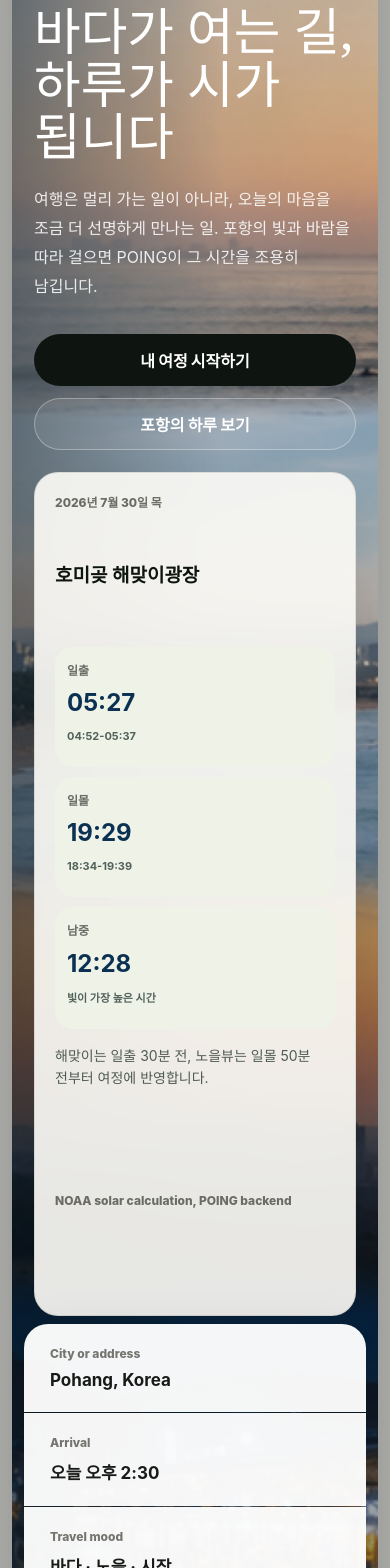
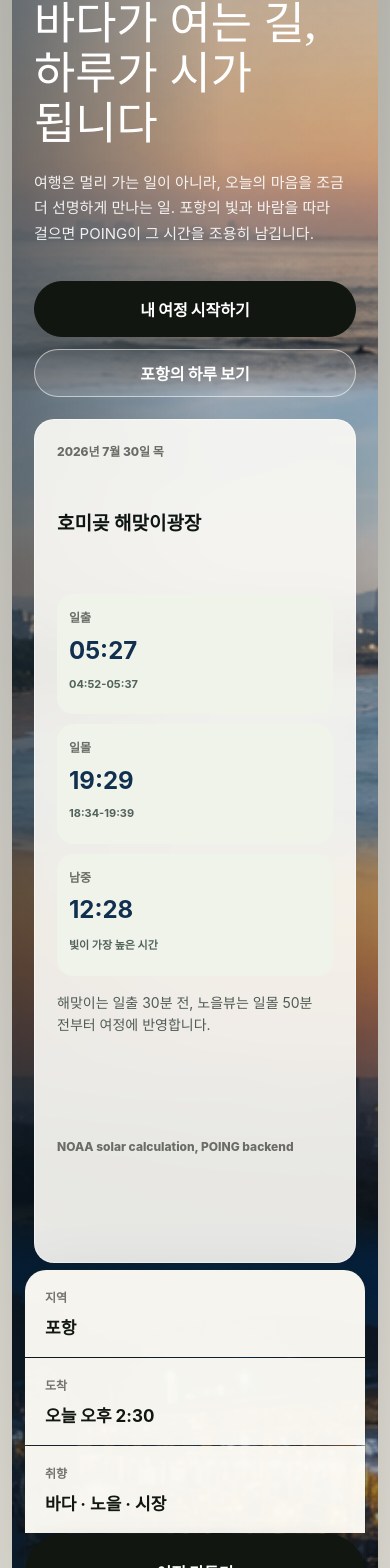
Before and after one commit to shintaehyeon/Poing, a Next.js app: page / in a window 390 px wide. Shown: the part 268-1836 px from the top of the page. Built offline with nearby package versions, Linux system fonts and the light colour scheme.

Commit message:
style: align POING design tone and responsive rhythm

```diff
--- a/src/app/globals.css
+++ b/src/app/globals.css
@@ -2108,3 +2108,516 @@ meter::-webkit-meter-optimum-value {
     padding-inline: 18px;
   }
 }
+
+/* POING design-system alignment */
+:root {
+  --paper: #f3eee5;
+  --paper-soft: #fffdf7;
+  --paper-warm: #f8f3ea;
+  --charcoal: #111611;
+  --ink: #11304f;
+  --muted: #6b7069;
+  --line: rgba(31, 37, 31, 0.14);
+  --line-strong: rgba(31, 37, 31, 0.22);
+  --forest: #52643f;
+  --sand: #d9c7aa;
+  --gold: #c9975a;
+  --sea: #126f86;
+  --radius-sm: 14px;
+  --radius-md: 20px;
+  --radius-lg: 28px;
+  --shadow-soft: 0 18px 46px rgba(20, 25, 20, 0.08);
+  --shadow-lift: 0 28px 80px rgba(20, 25, 20, 0.14);
+}
+
+body {
+  background: var(--paper);
+  color: var(--charcoal);
+}
+
+h1,
+h2,
+h3,
+p,
+strong,
+span,
+a,
+button,
+textarea,
+input {
+  word-break: keep-all;
+}
+
+.landing-page {
+  background:
+    linear-gradient(180deg, #b9b9b2 0, var(--paper) 52%, #ebe4d8 100%);
+}
+
+.editorial-hero {
+  border-radius: var(--radius-lg);
+  box-shadow: var(--shadow-lift);
+}
+
+.editorial-nav {
+  min-height: 72px;
+  border: 1px solid rgba(255, 255, 255, 0.44);
+  border-radius: 20px;
+  background: rgba(255, 253, 247, 0.92);
+  box-shadow: 0 10px 34px rgba(16, 20, 16, 0.1);
+}
+
+.nav-left a,
+.nav-right a,
+.section-heading > a,
+.destination-card a {
+  color: var(--charcoal);
+}
+
+.round-menu {
+  width: 50px;
+  height: 50px;
+  background: var(--charcoal);
+  color: white;
+  font-size: 13px;
+  font-weight: 900;
+}
+
+.nav-right .round-menu {
+  color: white;
+}
+
+.hero-statement h1 {
+  max-width: 780px;
+  font-size: clamp(46px, 5.8vw, 86px);
+  line-height: 1.08;
+}
+
+.poem-copy {
+  max-width: 620px;
+  color: rgba(255, 255, 255, 0.9);
+}
+
+.primary-btn,
+.primary-action,
+.search-button {
+  min-height: 56px;
+  border: 1px solid var(--charcoal);
+  border-radius: 999px;
+  background: var(--charcoal);
+  color: white;
+  box-shadow: 0 14px 28px rgba(17, 22, 17, 0.16);
+  transition:
+    transform 160ms ease,
+    background-color 160ms ease,
+    box-shadow 160ms ease;
+}
+
+.primary-btn:hover,
+.primary-action:hover,
+.search-button:hover {
+  transform: translateY(-1px);
+  background: #24301f;
+  box-shadow: 0 18px 34px rgba(17, 22, 17, 0.2);
+}
+
+.ghost-btn,
+.secondary-action,
+.web-screen .secondary-action,
+.choice-grid button,
+.row-actions button,
+.side-actions button,
+.feedback-row button {
+  min-height: 48px;
+  border: 1px solid var(--line-strong);
+  border-radius: 999px;
+  background: rgba(255, 253, 247, 0.88);
+  color: var(--charcoal);
+  box-shadow: none;
+}
+
+.ghost-btn {
+  border-color: rgba(255, 255, 255, 0.55);
+  background: rgba(255, 255, 255, 0.12);
+  color: white;
+}
+
+.choice-grid button,
+.row-actions button,
+.side-actions button,
+.feedback-row button {
+  border-radius: var(--radius-sm);
+}
+
+.choice-grid button.selected,
+.feedback-row button.selected {
+  border-color: rgba(82, 100, 63, 0.55);
+  background: #edf3e7;
+  color: #344525;
+}
+
+.journey-filter {
+  border: 1px solid rgba(31, 37, 31, 0.12);
+  border-radius: 24px;
+  background: rgba(31, 37, 31, 0.12);
+  box-shadow: var(--shadow-lift);
+}
+
+.journey-filter div,
+.search-button {
+  min-height: 92px;
+  padding: 22px 28px;
+  background: rgba(255, 253, 247, 0.96);
+}
+
+.search-button {
+  min-width: 142px;
+  background: var(--charcoal);
+}
+
+.landing-page .landing-steps article,
+.destination-card,
+.panel,
+.analysis-card,
+.place-row,
+.metric-grid div,
+.visitor-group,
+.record-list div,
+.memory-stack div,
+.sun-card {
+  border: 1px solid var(--line);
+  border-radius: var(--radius-md);
+  background: var(--paper-soft);
+  box-shadow: var(--shadow-soft);
+}
+
+.landing-page .landing-steps article {
+  padding: clamp(20px, 2.4vw, 28px);
+}
+
+.destination-grid {
+  gap: clamp(16px, 2vw, 24px);
+}
+
+.destination-card {
+  display: grid;
+  overflow: hidden;
+}
+
+.destination-photo {
+  min-height: 0;
+  aspect-ratio: 1.32 / 1;
+}
+
+.destination-card > div:last-child {
+  gap: 12px;
+  padding: 22px;
+}
+
+.destination-card strong {
+  font-size: clamp(24px, 2.5vw, 34px);
+}
+
+.landing-page .time-preview article {
+  min-height: auto;
+  aspect-ratio: 0.88 / 1;
+  padding: 24px;
+  border-radius: var(--radius-md);
+}
+
+.service-page {
+  grid-template-columns: minmax(280px, 320px) minmax(0, 1fr);
+  background: var(--paper);
+}
+
+.service-sidebar {
+  gap: 28px;
+  padding: clamp(26px, 3.4vw, 46px);
+}
+
+.service-sidebar h1 {
+  font-size: clamp(34px, 3.2vw, 54px);
+  line-height: 1.14;
+}
+
+.step-nav {
+  gap: 12px;
+}
+
+.step-nav a {
+  min-height: 62px;
+  border: 1px solid rgba(255, 255, 255, 0.2);
+  border-radius: var(--radius-sm);
+  background: rgba(255, 255, 255, 0.1);
+}
+
+.step-nav a.active {
+  border-color: rgba(255, 255, 255, 0.78);
+  background: rgba(255, 255, 255, 0.18);
+}
+
+.service-stage {
+  padding: clamp(22px, 3.5vw, 52px);
+}
+
+.web-screen {
+  overflow: hidden;
+  border: 1px solid rgba(31, 37, 31, 0.1);
+  border-radius: 30px;
+  background: var(--paper-soft);
+  box-shadow: var(--shadow-lift);
+}
+
+.window-bar {
+  min-height: 60px;
+  border-bottom: 1px solid var(--line);
+  background: var(--paper-soft);
+}
+
+.screen-head {
+  padding: clamp(30px, 4vw, 54px) clamp(24px, 4vw, 54px) 0;
+}
+
+.screen-head h2 {
+  max-width: 840px;
+  font-size: clamp(32px, 4vw, 62px);
+  line-height: 1.15;
+}
+
+.screen-head p:not(.eyebrow) {
+  max-width: 720px;
+  color: var(--muted);
+}
+
+.workspace {
+  grid-template-columns: minmax(0, 1fr) minmax(286px, 360px);
+  gap: clamp(18px, 2.4vw, 28px);
+  padding: clamp(22px, 4vw, 54px);
+}
+
+.main-column,
+.side-column {
+  gap: clamp(14px, 1.8vw, 20px);
+}
+
+.panel,
+.analysis-card {
+  padding: clamp(18px, 2vw, 24px);
+}
+
+.panel.soft {
+  background: #eef2e8;
+}
+
+.panel.dark {
+  border-color: rgba(255, 255, 255, 0.08);
+  background: #061d33;
+  box-shadow: 0 18px 42px rgba(4, 23, 44, 0.16);
+}
+
+.place-row {
+  grid-template-columns: minmax(126px, 168px) minmax(0, 1fr) minmax(116px, auto);
+  gap: clamp(14px, 2vw, 20px);
+  padding: clamp(16px, 2vw, 20px);
+}
+
+.place-row.compact {
+  grid-template-columns: minmax(120px, 152px) minmax(0, 1fr);
+}
+
+.place-thumb {
+  width: 100%;
+  min-width: 0;
+  height: auto;
+  aspect-ratio: 4 / 3;
+  border-radius: 18px;
+}
+
+.route-map {
+  min-height: 0;
+  aspect-ratio: 16 / 10;
+  border-radius: var(--radius-lg);
+}
+
+.route-map.large {
+  aspect-ratio: 16 / 11;
+  min-height: 360px;
+}
+
+.memory-card {
+  min-height: 0;
+  aspect-ratio: 0.86 / 1;
+  border-radius: var(--radius-lg);
+}
+
+.rating {
+  color: var(--ink);
+  font-size: clamp(38px, 4vw, 58px);
+  letter-spacing: 0;
+  line-height: 1.08;
+}
+
+.sun-card {
+  border-radius: var(--radius-md);
+  background: rgba(255, 253, 247, 0.95);
+}
+
+.sun-card.hero {
+  max-width: 440px;
+  padding: 22px;
+  border-color: rgba(255, 255, 255, 0.46);
+}
+
+.sun-metrics div {
+  border-radius: 16px;
+  background: #eff3ea;
+}
+
+.sun-metrics strong {
+  color: var(--ink);
+}
+
+textarea.note-field,
+.time-field {
+  border-color: var(--line);
+  background: #fffdf8;
+}
+
+@media (max-width: 1320px) {
+  .workspace {
+    grid-template-columns: 1fr;
+  }
+
+  .side-column {
+    grid-template-columns: repeat(auto-fit, minmax(min(100%, 270px), 1fr));
+  }
+}
+
+@media (max-width: 1040px) {
+  .service-page {
+    grid-template-columns: 1fr;
+  }
+
+  .service-sidebar {
+    position: relative;
+    min-height: auto;
+  }
+
+  .step-nav {
+    grid-template-columns: repeat(auto-fit, minmax(150px, 1fr));
+  }
+}
+
+@media (max-width: 760px) {
+  .landing-page {
+    padding: 12px;
+  }
+
+  .editorial-hero {
+    min-height: auto;
+  }
+
+  .editorial-hero-content {
+    min-height: auto;
+    padding: 120px 22px 28px;
+  }
+
+  .hero-statement h1 {
+    font-size: clamp(38px, 11.5vw, 54px);
+    line-height: 1.12;
+  }
+
+  .poem-copy {
+    font-size: 15px;
+    line-height: 1.72;
+  }
+
+  .actions {
+    display: grid;
+  }
+
+  .primary-btn,
+  .ghost-btn,
+  .primary-action,
+  .secondary-action,
+  .search-button {
+    width: 100%;
+  }
+
+  .journey-filter,
+  .destination-grid,
+  .landing-page .time-preview,
+  .landing-page .landing-steps,
+  .poem-section,
+  .metric-grid,
+  .visitor-board,
+  .memory-layout,
+  .replace-grid,
+  .record-grid,
+  .side-actions,
+  .row-actions {
+    grid-template-columns: 1fr;
+  }
+
+  .journey-filter {
+    width: calc(100% - 24px);
+    border-radius: 22px;
+  }
+
+  .journey-filter div,
+  .search-button {
+    min-height: 76px;
+    padding: 18px 20px;
+  }
+
+  .landing-page .time-preview article,
+  .destination-photo,
+  .memory-card {
+    aspect-ratio: auto;
+  }
+
+  .service-stage,
+  .service-sidebar {
+    padding: 16px;
+  }
+
+  .screen-head,
+  .workspace {
+    padding-inline: 18px;
+  }
+
+  .screen-head h2 {
+    font-size: clamp(30px, 8vw, 38px);
+  }
+
+  .place-row,
+  .place-row.compact {
+    grid-template-columns: 1fr;
+  }
+
+  .route-map,
+  .route-map.large {
+    aspect-ratio: 1.28 / 1;
+    min-height: 260px;
+  }
+
+  .sun-metrics {
+    grid-template-columns: 1fr;
+  }
+}
+
+.editorial-nav .nav-right .round-menu {
+  color: white;
+}
+
+.web-screen .primary-action,
+.side-actions .primary-action {
+  border-color: var(--charcoal);
+  border-radius: 999px;
+  background: var(--charcoal);
+  color: white;
+}
+
+.web-screen .primary-action:hover,
+.side-actions .primary-action:hover {
+  background: #24301f;
+}
--- a/src/app/page.tsx
+++ b/src/app/page.tsx
@@ -4,9 +4,9 @@ import SunTimes from '@/components/poing/SunTimes';
 import { timeSlots } from '@/lib/poing-content';
 
 const searchItems = [
-  { label: 'City or address', value: 'Pohang, Korea' },
-  { label: 'Arrival', value: '오늘 오후 2:30' },
-  { label: 'Travel mood', value: '바다 · 노을 · 시장' },
+  { label: '지역', value: '포항' },
+  { label: '도착', value: '오늘 오후 2:30' },
+  { label: '취향', value: '바다 · 노을 · 시장' },
 ];
 
 const featuredPlaces = [
@@ -33,9 +33,9 @@ export default function LandingPage() {
       <section className="editorial-hero">
         <nav className="editorial-nav" aria-label="POING">
           <div className="nav-left">
-            <a href="#journey">Destination</a>
-            <a href="#places">Route</a>
-            <a href="#memory">Memory</a>
+            <a href="#journey">여정</a>
+            <a href="#places">장소</a>
+            <a href="#memory">기록</a>
           </div>
           <Link className="wordmark" href="/">
             POING
@@ -85,7 +85,7 @@ export default function LandingPage() {
             </div>
           ))}
           <Link className="search-button" href="/plan/create" aria-label="포항 여행 만들기">
-            만들기
+            여정 만들기
           </Link>
         </div>
       </section>
@@ -122,9 +122,9 @@ export default function LandingPage() {
         <div className="section-heading">
           <div>
             <p className="eyebrow">Recommended Route</p>
-            <h2>Recommended Pohang</h2>
+            <h2>포항 추천 코스</h2>
           </div>
-          <Link href="/plan/create">Start your journey</Link>
+          <Link href="/plan/create">내 여정 시작하기</Link>
         </div>
         <div className="destination-grid">
           {featuredPlaces.map((place) => (
@@ -135,7 +135,7 @@ export default function LandingPage() {
               <div>
                 <strong>{place.title}</strong>
                 <p>{place.meta}</p>
-                <Link href="/plan/confirm">Booking Now</Link>
+                <Link href="/plan/confirm">여정에 담기</Link>
               </div>
             </article>
           ))}
```
Also changed, not shown: 1 other file (tests, documents, lock files or other folders).
